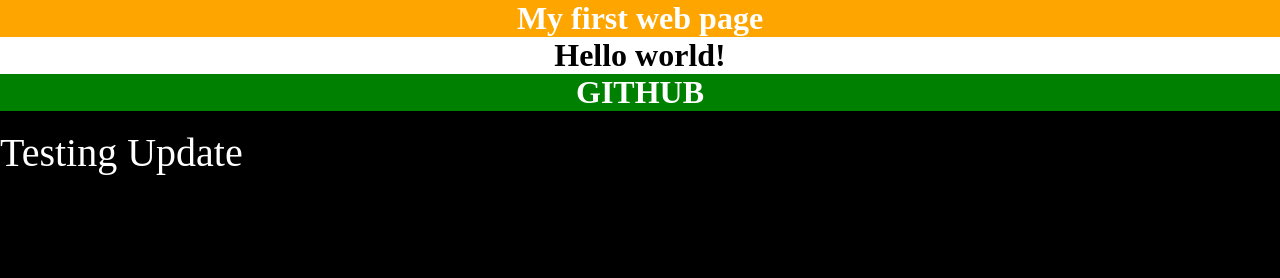
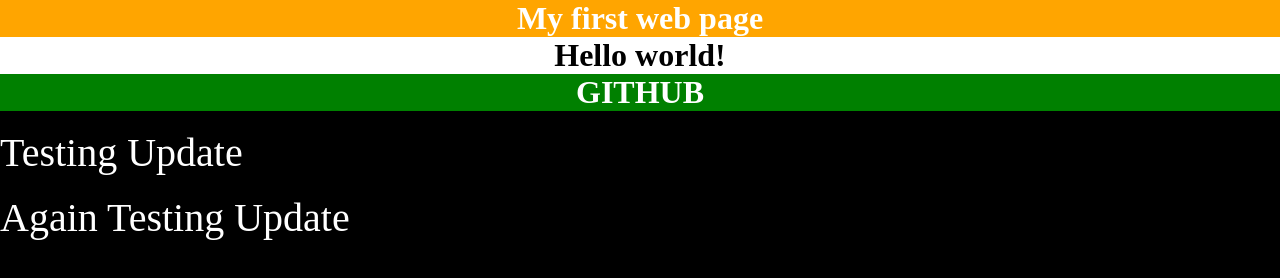
Before and after one commit to prashantgithub1001/pacific.github.io, a plain HTML site: page index.html in a window 1280 px wide. Drawn offline with Linux system fonts and the light colour scheme.

Commit message:
Again Testing

```diff
--- a/index.html
+++ b/index.html
@@ -15,5 +15,7 @@
     <h1 id="three">GITHUB</h1>
     <br>
     <p id="four">Testing Update</p>
+    <br>
+    <p id="four">Again Testing Update</p>
 </body>
 </html>
```
